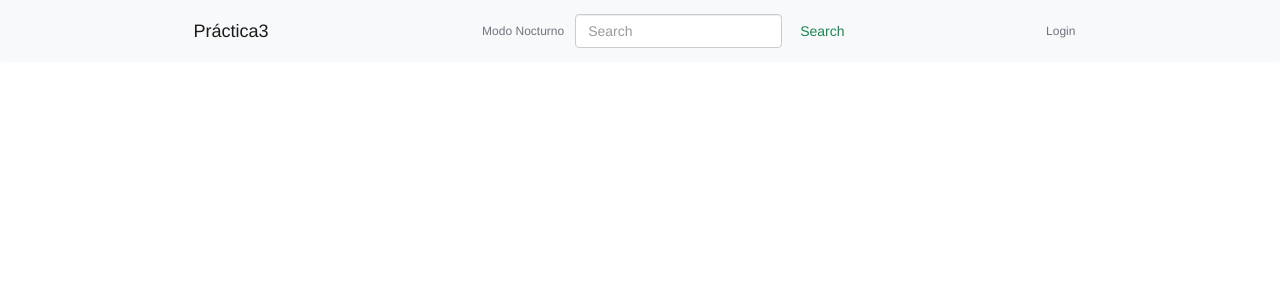
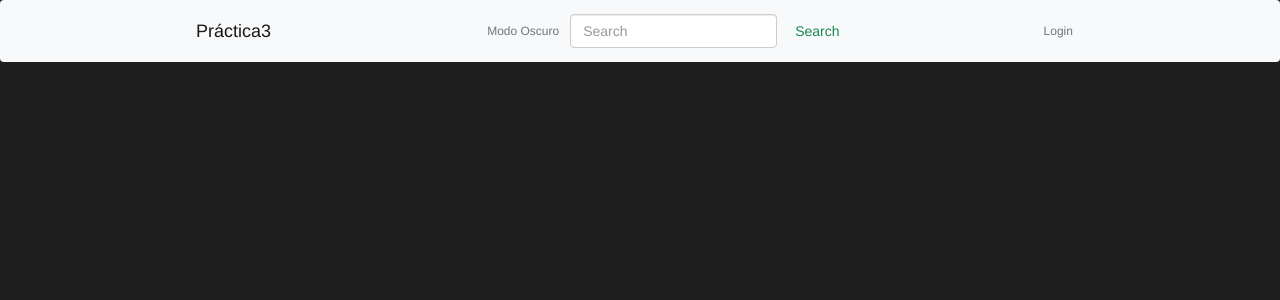
Before and after one commit to luistf24/DAI, a Django app: page / in a window 1280 px wide. Shown: the top 300 px of the page. Run offline with Django 4.2, Linux system fonts and the light colour scheme; data that the repository does not hold is empty; some libraries are stand-ins or nearby versions.

Commit message:
feat: Termino la práctica
Implemento el modo oscuro entre sesiones

```diff
--- a/P3/app/recetas/templates/base.html
+++ b/P3/app/recetas/templates/base.html
@@ -12,6 +12,17 @@
 		<title>Práctica 3</title>
 	</head>
 	<body>
+
+		<script>
+			var cuerpoweb = document.body;
+			if(localStorage.getItem('Modo') == 'Oscuro') {
+				cuerpoweb.classList.toggle("claro");
+			}
+			else{
+				cuerpoweb.classList.toggle("oscuro");
+			}
+		</script>
+
 		<nav class="navbar bg-light">
 			<div class="container-fluid">
 				<a class="navbar-brand" href="/">Práctica3</a>
@@ -23,7 +34,7 @@
 						</a>
 					{% endif %}
 
-					<button class="btn btn-sm btn-outline-secondary" type="button" onclick="changeMode()">Modo Nocturno</button>
+					<button class="btn btn-sm btn-outline-secondary" type="button" onclick="changeMode()">Modo Oscuro</button>
 					<input class="form-control me-2" type="search" placeholder="Search" aria-label="Search" name="busqueda">
 					<button class="btn btn-outline-success" type="submit">Search</button>
 				</form>
@@ -59,18 +70,37 @@
 		<script type="text/javascript">
 			function changeMode() {
 				var cuerpoweb = document.body;
-				cuerpoweb.classList.toggle("oscuro");
+				if(localStorage.getItem('Modo') == 'Oscuro') {
+					cuerpoweb.classList.toggle("claro");
+					localStorage.setItem('Modo', 'Claro')
+					location.reload( true )
+				}
+				else{
+					cuerpoweb.classList.toggle("oscuro");
+					localStorage.setItem('Modo', 'Oscuro')
+					location.reload( true )
+				}
 			}
 		</script>
 
+		<script type="text/javascript">
+
+		</script>
+
 		{% if messages and  messages.level == DEFAULT_MESSAGE_LEVELS.INFO %}
-			<script>
+			<script type="text/javascript">
 				var modal = document.getElementById("mensaje");
 
 				var btnc = document.getElementsByClassName("close")[0];
 				btnc.onclick = function() {
   					modal.style.display = "none";
 				}
+
+				window.onclick = function(event) {
+  					if (event.target == modal) {
+    					modal.style.display = "none";
+  					}
+				}
 			</script>
 		{% endif %}
 
--- a/P3/app/recetas/views.py
+++ b/P3/app/recetas/views.py
@@ -1,6 +1,6 @@
 from django.shortcuts import render, HttpResponse, redirect, get_object_or_404
 from django.contrib import messages
-from .models import Receta
+from .models import Receta, Ingrediente
 from .forms import RecetaForm
 
 # Create your views here.
@@ -9,7 +9,8 @@ def index(request):
 
     if request.GET.get('busqueda') != None:
         busquedas = Receta.objects.filter(nombre = request.GET.get('busqueda') )
-        return render(request, 'lista_recetas_extend.html', {'busquedas': busquedas})
+        ingredientes = Ingrediente.objects.filter(receta = busquedas[0] )
+        return render(request, 'lista_recetas_extend.html', {'busquedas': busquedas, 'ingredientes': ingredientes})
 
     elif request.GET.get('delete_receta') != None:
         Receta.objects.filter(nombre=request.GET.get('delete_receta')).delete()
--- a/P3/app/static/css/index.css
+++ b/P3/app/static/css/index.css
@@ -14,6 +14,11 @@ div {
 .oscuro{
 	background-color: #1f1f1f;
     color: #f1eded;
+}
+
+.claro{
+	background-color: #fcfcfc;
+    color: #343434;
 }
 
  /* The Modal (background) */
@@ -55,7 +60,6 @@ div {
 	cursor: pointer;
 }
 
-
 .buttons {
 	width: 200px;
 	margin: 0 auto;
```
Also changed, not shown: P3/app/recetas/templates/lista_recetas_extend.html (+13 -9 lines).
